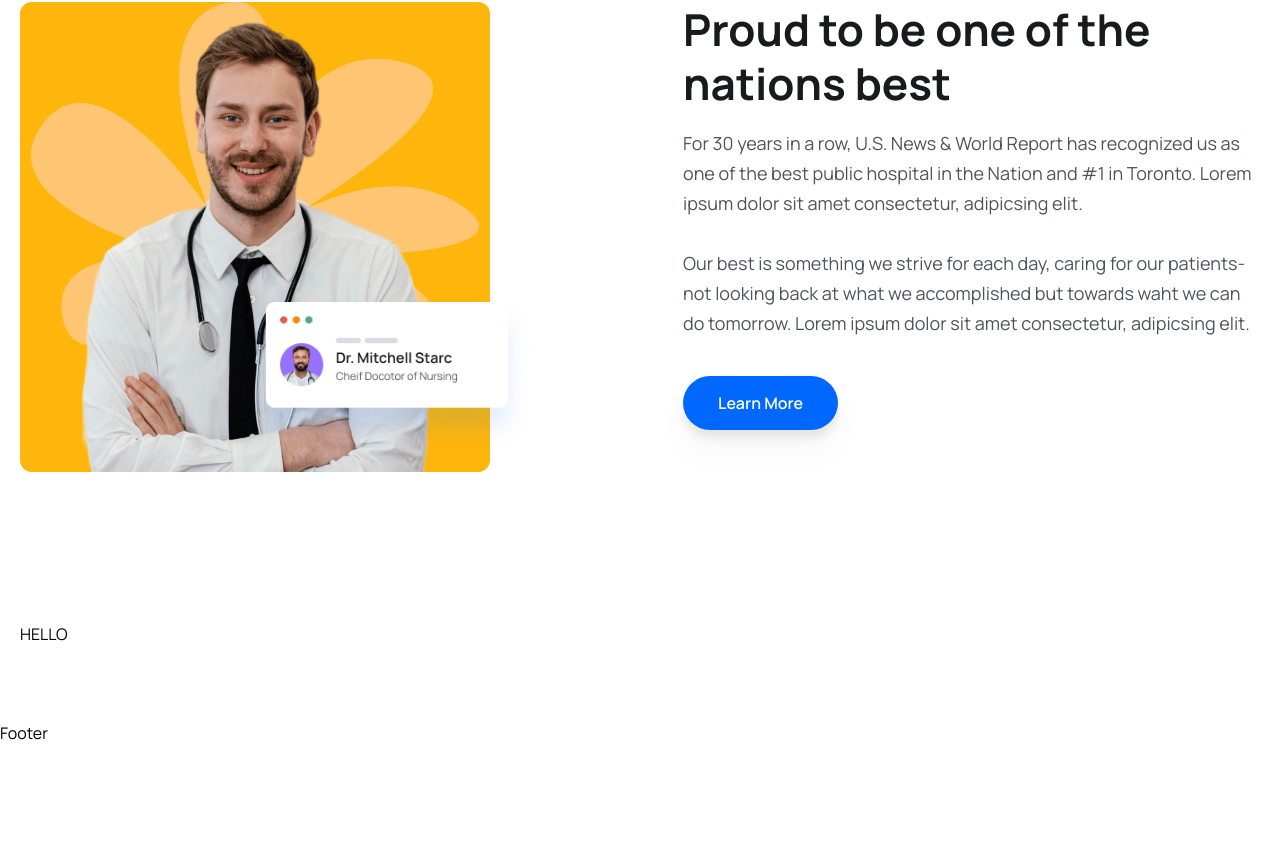
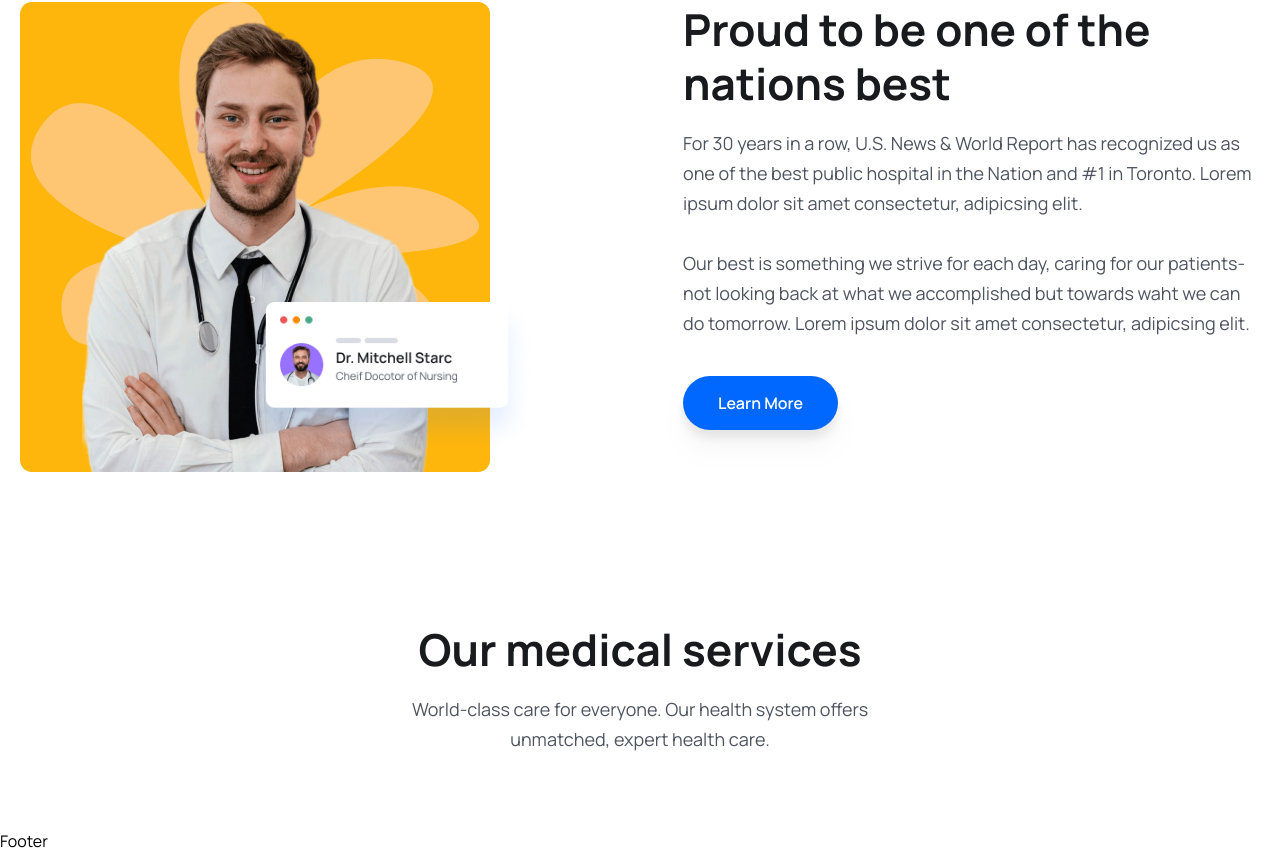
Before and after one commit to Jennovator/Medicare-Booking, a React (Vite) app in the folder client/: page / in a window 1280 px wide. Shown: the part 1703-2556 px from the top of the page. Before the commit the page ends 2448 px from the top, so only its background shows below. Built offline with nearby package versions, Linux system fonts and the light colour scheme; the HTML template or start-up script is replaced by a standard one.

Commit message:
#Update: added Service section at Home page and its component

```diff
--- /dev/null
+++ b/client/src/components/Services/ServiceCard.jsx
@@ -0,0 +1,9 @@
+import React from 'react';
+
+const ServiceCard = () => {
+  return (
+    <div>ServiceCard</div>
+  )
+}
+
+export default ServiceCard;
--- /dev/null
+++ b/client/src/components/Services/ServiceList.jsx
@@ -0,0 +1,9 @@
+import React from 'react';
+
+const ServiceList = () => {
+  return (
+    <div>ServiceList</div>
+  )
+}
+
+export default ServiceList;
--- a/client/src/pages/Home.jsx
+++ b/client/src/pages/Home.jsx
@@ -46,7 +46,7 @@ const Home = () => {
                 <button className='btn'>Request an Appointment</button>
               </div>
 
-              {/* --------- hero counter --------- */}
+              {/* --------- hero counter !!!TO BE UPDATED INTO ONE BLOCK OF CODE!!! --------- */}
               <div className='mt-[30px] lg:mt-[70px] flex flex-col lg:flex-row lg:items-center gap-5 lg:gap-[30px]'>
                 <div>
                   <h2 className='text-[36px] leading-[56px] lg:text-[44px] lg:leading-[54px] font-[700] text-headingColor'>
@@ -183,8 +183,13 @@ const Home = () => {
       {/* --------- SERVICES SECTION --------- */}
       <section>
         <div className='container'>
-          <div className=''>
-            HELLO
+          <div className='xl:w-[470px] mx-auto'>
+            <h2 className='heading text-center'>
+              Our medical services
+            </h2>
+            <p className='text__para text-center'>
+              World-class care for everyone. Our health system offers unmatched, expert health care.
+            </p>
           </div>
         </div>
       </section>
```
